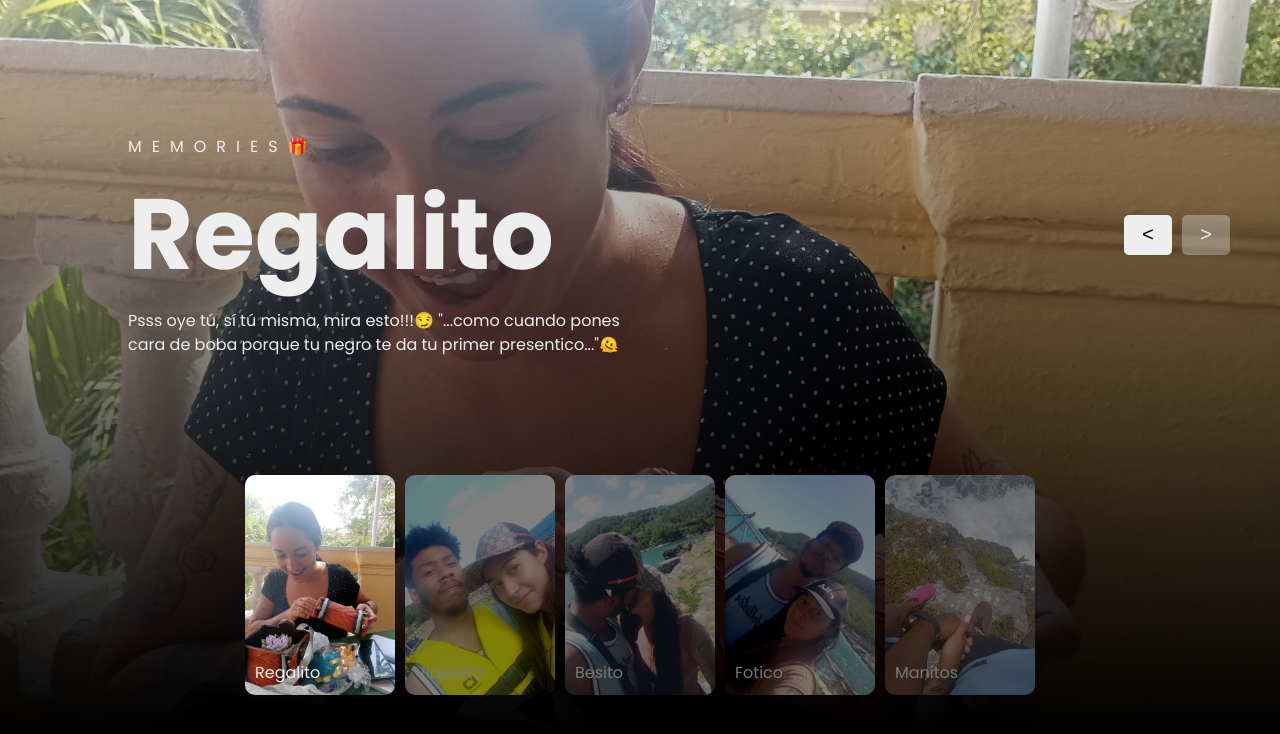
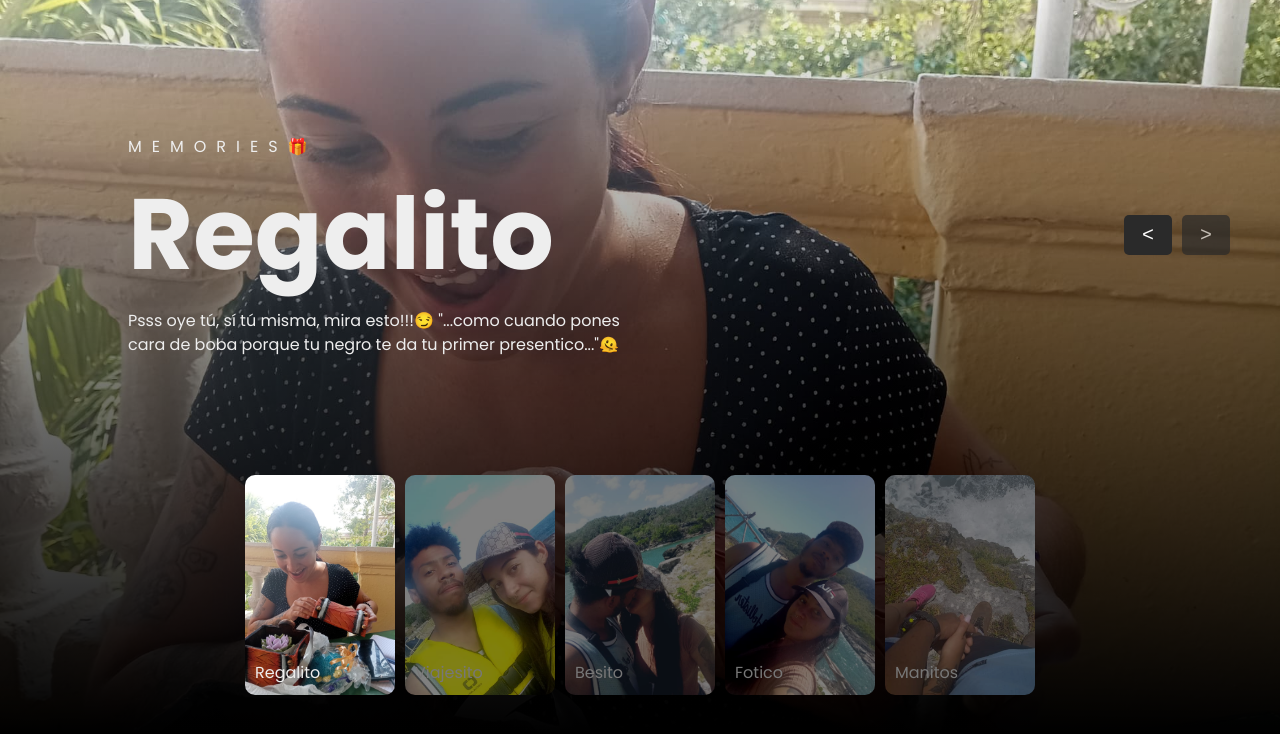
Before and after one commit to fabroche/memories, a React (Vite) app: page / in a window 1280 px wide. In both pictures the pointer is over the button 1148 px from the left and 235 px from the top of the page. Shown: the top 734 px of the page. Built offline with nearby package versions, Linux system fonts and the light colour scheme.

Commit message:
feat: arrow color updated

```diff
--- a/src/components/Slider/Slider.css
+++ b/src/components/Slider/Slider.css
@@ -92,7 +92,7 @@
     display: flex;
     align-items: center;
     justify-content: center;
-    background-color: #eee5;
+    background-color: #2a2a2a;
     border: none;
     font-family: monospace;
     width: 40px;
@@ -100,10 +100,12 @@
     border-radius: 5px;
     font-size: x-large;
     color: #eee;
+    opacity: 0.7;
     transition: .5s;
 }
 
 .arrows button:hover {
-    background-color: #eee;
-    color: black;
+    background-color: #2a2a2a;
+    color: white;
+    opacity: 1;
 }
```
